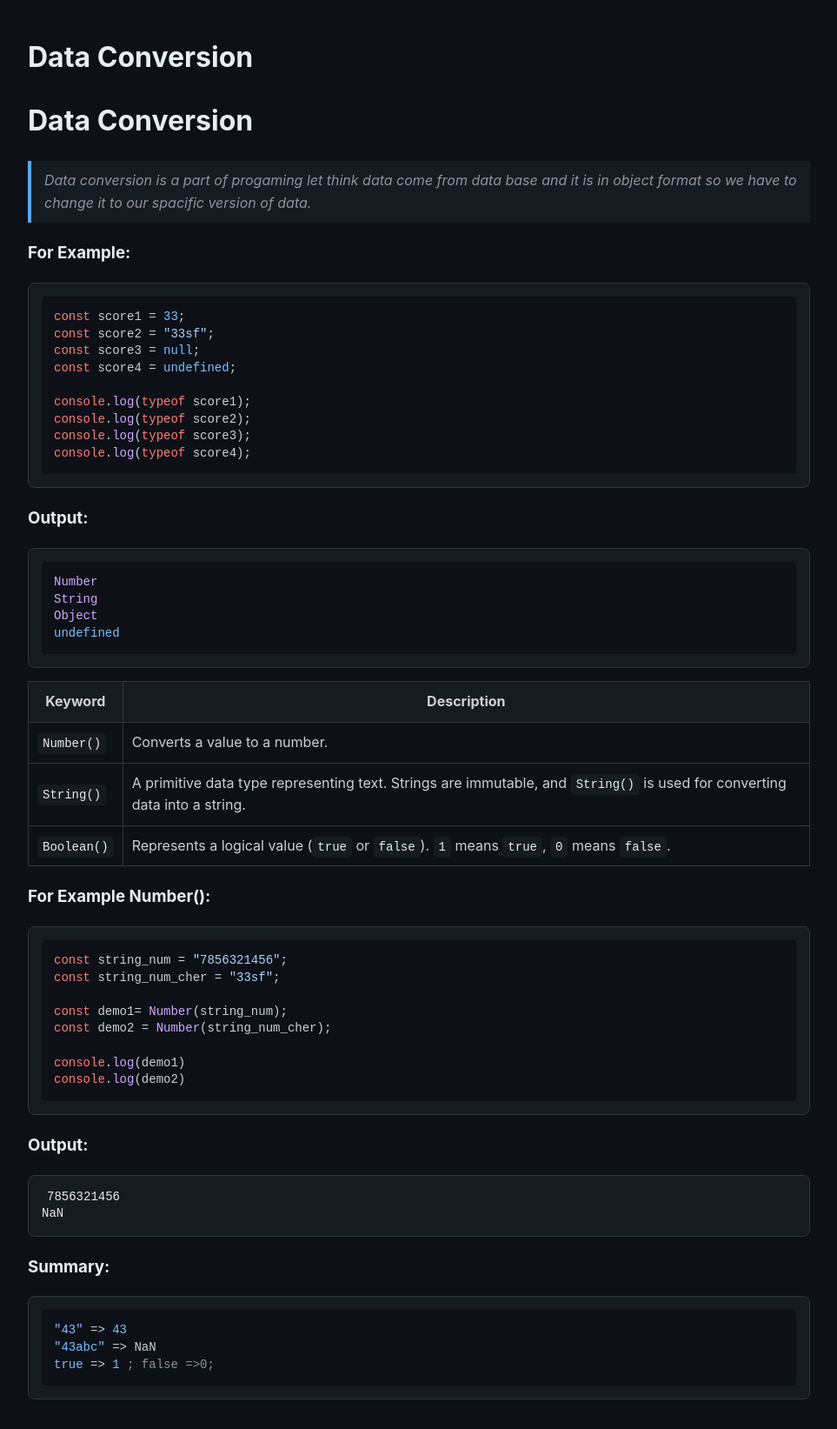
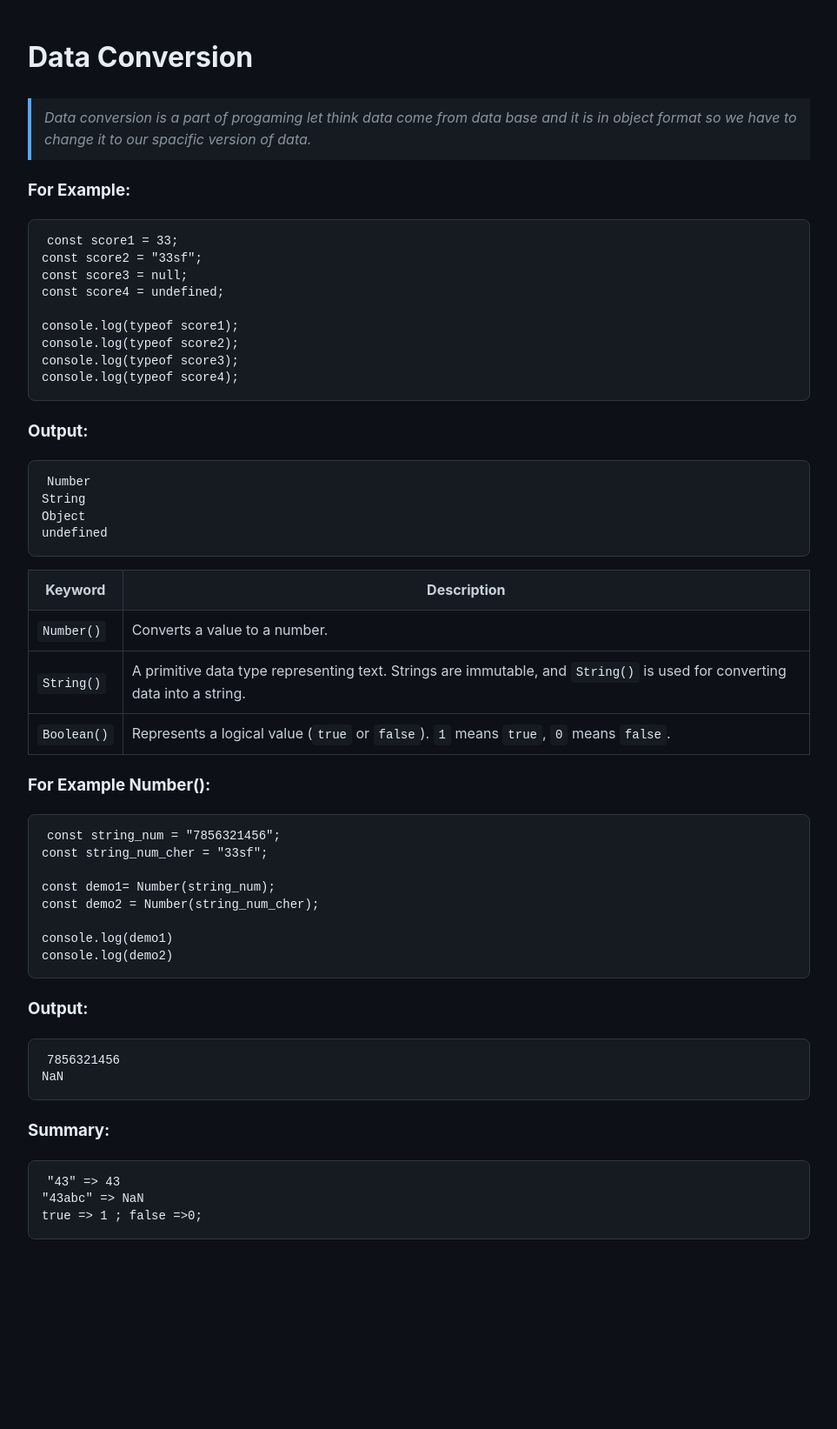
Before and after one commit to octaveweb/js, a Jekyll site: the page built from conversion.md, in a window 1280 px wide. Shown: the whole page at 87% size, without its empty margins (158-1121 px from the left). Built offline with Jekyll 4.4.1, drawn with Linux system fonts in a browser that asks for light colours; our own code applies the rules of GitHub Pages for plain Markdown files; after the commit the page ends 1459 px from its top, so only the background shows below that.

Commit message:
layout update

```diff
--- a/_layouts/default.html
+++ b/_layouts/default.html
@@ -9,13 +9,10 @@
     <!-- Syntax Highlighting -->
     <link rel="stylesheet" href="https://cdnjs.cloudflare.com/ajax/libs/highlight.js/11.7.0/styles/github-dark.min.css">
     <script src="https://cdnjs.cloudflare.com/ajax/libs/highlight.js/11.7.0/highlight.min.js"></script>
-    <script>hljs.highlightAll();</script>
 </head>
 <body>
 
-    <header>
-        <h1>{{ page.title }}</h1>
-    </header>
+
 
     <main>
         {{ content }}
```
